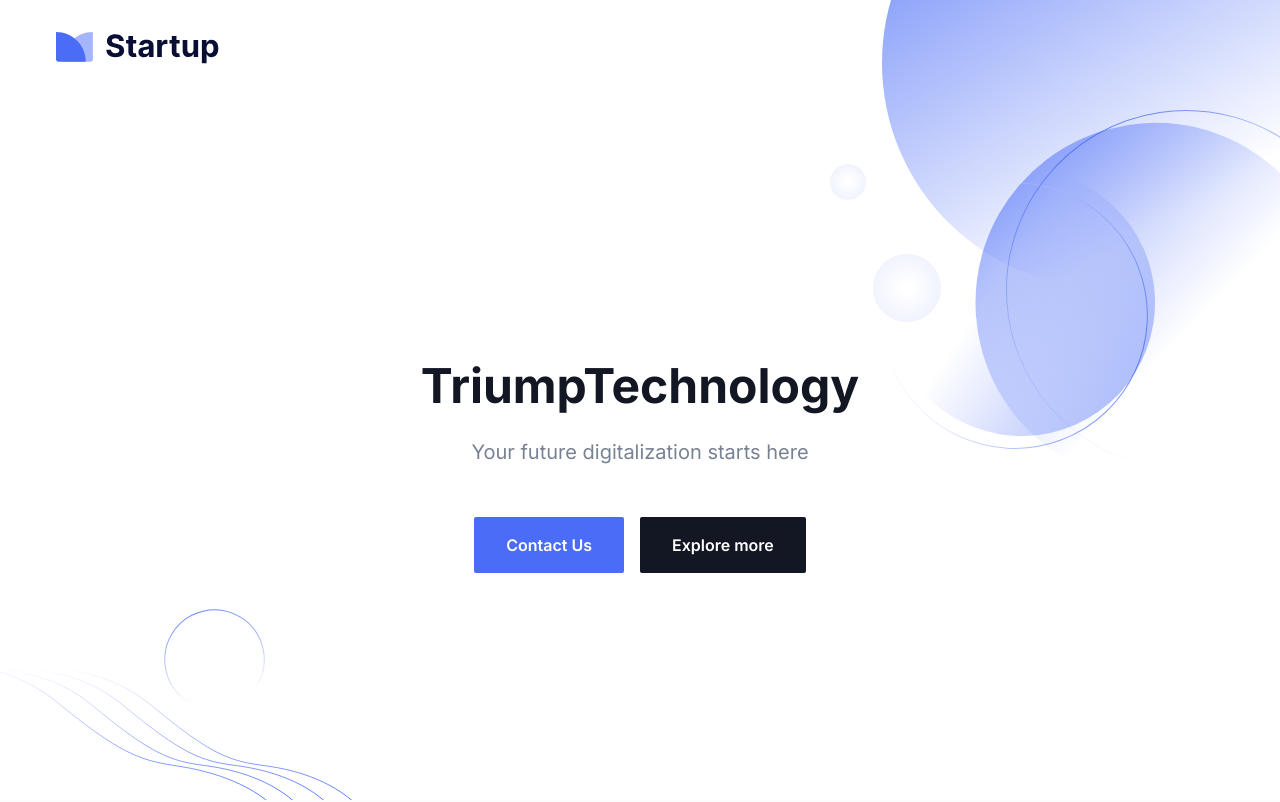
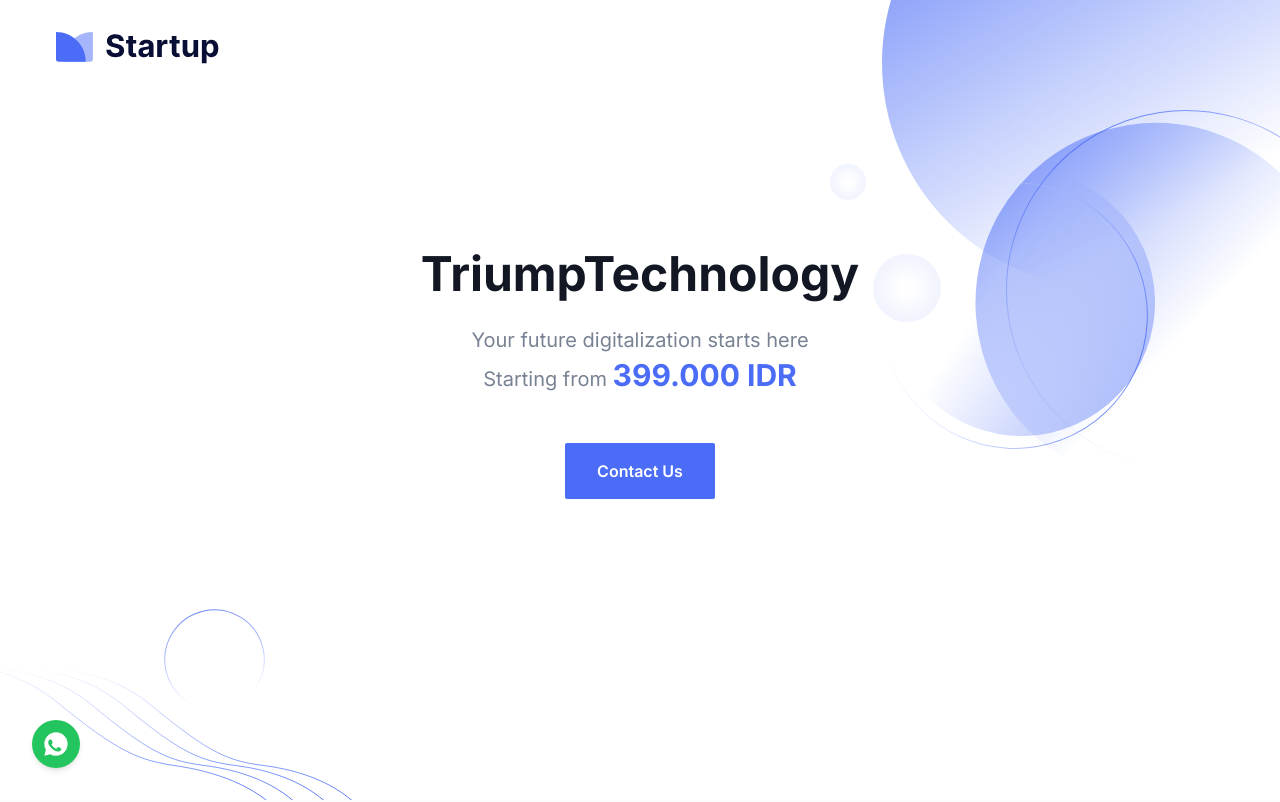
Before and after one commit to LessZxD/CompaProf, a Next.js app: page / in a window 1280 px wide. Shown: the top 802 px of the page. Built offline with nearby package versions, Linux system fonts and the light colour scheme.

Commit message:
Modified hero & works section, Added WhatsApp button

```diff
--- a/src/app/layout.tsx
+++ b/src/app/layout.tsx
@@ -3,6 +3,7 @@
 import Footer from "@/components/Footer";
 import Header from "@/components/Header";
 import ScrollToTop from "@/components/ScrollToTop";
+import WhatsAppButton from "@/components/WhatsApp";
 import { Inter } from "next/font/google";
 import "node_modules/react-modal-video/css/modal-video.css";
 import "../styles/index.css";
@@ -28,6 +29,7 @@ export default function RootLayout({
           {children}
           <Footer />
           <ScrollToTop />
+          <WhatsAppButton />
         </Providers>
       </body>
     </html>
--- a/src/components/Blog/SingleBlog.tsx
+++ b/src/components/Blog/SingleBlog.tsx
@@ -3,23 +3,24 @@ import Image from "next/image";
 import Link from "next/link";
 
 const SingleBlog = ({ blog }: { blog: Blog }) => {
-  const { title, image, paragraph, author, tags, publishDate } = blog;
+  // const { title, image, paragraph, author, tags, publishDate } = blog;
+  const { title, image, paragraph, author, publishDate, url } = blog;
   return (
     <>
       <div className="group relative overflow-hidden rounded-sm bg-white shadow-one duration-300 hover:shadow-two dark:bg-dark dark:hover:shadow-gray-dark">
         <Link
-          href="/blog-details"
+          href={url} target="_blank"
           className="relative block aspect-[37/22] w-full"
         >
-          <span className="absolute right-6 top-6 z-20 inline-flex items-center justify-center rounded-full bg-primary px-4 py-2 text-sm font-semibold capitalize text-white">
+          {/* <span className="absolute right-6 top-6 z-20 inline-flex items-center justify-center rounded-full bg-primary px-4 py-2 text-sm font-semibold capitalize text-white">
             {tags[0]}
-          </span>
+          </span> */}
           <Image src={image} alt="image" fill />
         </Link>
         <div className="p-6 sm:p-8 md:px-6 md:py-8 lg:p-8 xl:px-5 xl:py-8 2xl:p-8">
           <h3>
             <Link
-              href="/blog-details"
+              href={url} target="_blank"
               className="mb-4 block text-xl font-bold text-black hover:text-primary dark:text-white dark:hover:text-primary sm:text-2xl"
             >
               {title}
@@ -39,7 +40,7 @@ const SingleBlog = ({ blog }: { blog: Blog }) => {
                 <h4 className="mb-1 text-sm font-medium text-dark dark:text-white">
                   By {author.name}
                 </h4>
-                <p className="text-xs text-body-color">{author.designation}</p>
+                {/* <p className="text-xs text-body-color">{author.designation}</p> */}
               </div>
             </div>
             <div className="inline-block">
--- a/src/components/Blog/blogData.tsx
+++ b/src/components/Blog/blogData.tsx
@@ -3,17 +3,17 @@ import { Blog } from "@/types/blog";
 const blogData: Blog[] = [
   {
     id: 1,
-    title: "Best UI components for modern websites",
-    paragraph:
-      "Lorem ipsum dolor sit amet, consectetur adipiscing elit. Cras sit amet dictum neque, laoreet dolor.",
-    image: "/images/blog/blog-01.jpg",
+    title: "Go-Tunes",
+    paragraph: "Go-Tunes is a web-based music streaming app inspired by Spotify. It has the core functionalities of a music player along with the abilities to create or update playlists, customize your profile, and manage a subscription system.",
+    image: "/images/blog/web-01.png",
     author: {
-      name: "Samuyl Joshi",
+      name: "Trium Developer",
       image: "/images/blog/author-01.png",
-      designation: "Graphic Designer",
+      // designation: "Graphic Designer",
     },
-    tags: ["creative"],
-    publishDate: "2025",
+    // tags: ["creative"],
+    publishDate: "2024",
+    url: "https://go-tunes.vercel.app",
   },
   {
     id: 2,
@@ -24,10 +24,11 @@ const blogData: Blog[] = [
     author: {
       name: "Musharof Chy",
       image: "/images/blog/author-02.png",
-      designation: "Content Writer",
+      // designation: "Content Writer",
     },
-    tags: ["computer"],
+    // tags: ["computer"],
     publishDate: "2025",
+    url: "",
   },
   {
     id: 3,
@@ -38,10 +39,11 @@ const blogData: Blog[] = [
     author: {
       name: "Lethium Deo",
       image: "/images/blog/author-03.png",
-      designation: "Graphic Designer",
+      // designation: "Graphic Designer",
     },
-    tags: ["design"],
+    // tags: ["design"],
     publishDate: "2025",
+    url: "",
   },
 ];
 export default blogData;
--- a/src/components/Blog/index.tsx
+++ b/src/components/Blog/index.tsx
@@ -10,8 +10,8 @@ const Blog = () => {
     >
       <div className="container">
         <SectionTitle
-          title="Our Latest Blogs"
-          paragraph="There are many variations of passages of Lorem Ipsum available but the majority have suffered alteration in some form."
+          title="Our Works"
+          paragraph=""
           center
         />
 
--- a/src/components/Hero/index.tsx
+++ b/src/components/Hero/index.tsx
@@ -2,6 +2,7 @@
 
 import Link from "next/link";
 import React from "react";
+import { whatsappLink } from "@/config/whatsapp";
 
 const Hero = () => {
   const scrollToContact = (e: React.MouseEvent<HTMLAnchorElement>) => {
@@ -19,7 +20,7 @@ const Hero = () => {
         className="relative z-10 h-screen overflow-hidden bg-white pb-16 pt-[120px] dark:bg-gray-dark md:pb-[120px] md:pt-[150px] xl:pb-[160px] xl:pt-[180px] 2xl:pb-[200px] 2xl:pt-[210px]"
       >
         <div className="container">
-          <div className="mt-44 -mx-4 flex flex-wrap">
+          <div className="-mx-4 mt-16 flex flex-wrap">
             <div className="h-full w-full px-4">
               <div className="mx-auto max-w-[800px] text-center">
                 <h1 className="mb-5 text-3xl font-bold leading-tight text-black dark:text-white sm:text-4xl sm:leading-tight md:text-5xl md:leading-tight">
@@ -27,20 +28,33 @@ const Hero = () => {
                 </h1>
                 <p className="mb-12 text-base !leading-relaxed text-body-color dark:text-body-color-dark sm:text-lg md:text-xl">
                   Your future digitalization starts here
+                  <br />
+                  Starting from{" "}
+                  <span className="text-3xl font-bold text-primary">
+                    399.000 IDR
+                  </span>
                 </p>
                 <div className="flex flex-col items-center justify-center space-y-4 sm:flex-row sm:space-x-4 sm:space-y-0">
-                  <Link
+                  {/* <Link
                     href="#contact"
                     onClick={scrollToContact}
                     className="rounded-sm bg-primary px-8 py-4 text-base font-semibold text-white duration-300 ease-in-out hover:bg-primary/80"
                   >
                     Contact Us
-                  </Link>
-                  <Link
+                  </Link> */}
+                  {/* <Link
                     href="#features"
                     className="inline-block rounded-sm bg-black px-8 py-4 text-base font-semibold text-white duration-300 ease-in-out hover:bg-black/90 dark:bg-white/10 dark:text-white dark:hover:bg-white/5"
                   >
                     Explore more
+                  </Link> */}
+                  <Link
+                    href={whatsappLink}
+                    target="_blank"
+                    rel="noopener noreferrer"
+                    className="rounded-sm bg-primary px-8 py-4 text-base font-semibold text-white duration-300 ease-in-out hover:bg-primary/80"
+                  >
+                    Contact Us
                   </Link>
                 </div>
               </div>
--- /dev/null
+++ b/src/components/WhatsApp/index.tsx
@@ -0,0 +1,37 @@
+"use client"; // necessary if you're using the Next.js App Router and plan to use client-side hooks
+
+import { FC } from "react";
+import { whatsappLink } from "@/config/whatsapp";
+
+interface WhatsAppButtonProps {
+  phoneNumber?: string;
+  message?: string;
+}
+
+const WhatsAppButton: FC<WhatsAppButtonProps> = ({
+}) => {
+  // Construct the WhatsApp URL
+  return (
+    <div className="fixed bottom-8 left-8 z-[99]">
+      <a
+        href={whatsappLink}
+        target="_blank"
+        rel="noopener noreferrer"
+        className="flex h-12 w-12 items-center justify-center rounded-full bg-green-500 text-white shadow-md transition duration-300 ease-in-out hover:bg-green-600"
+      >
+        {/* Use any icon you like; for example a WhatsApp SVG or an emoji */}
+        <svg
+          xmlns="http://www.w3.org/2000/svg"
+          width="28"
+          height="28"
+          fill="currentColor"
+          viewBox="0 0 24 24"
+        >
+          <path d="M12.004 2c5.52 0 10 4.478 10 9.997 0 5.52-4.48 10.001-10 10.001a9.98 9.98 0 01-4.896-1.305l-5.143 1.346 1.353-5.039A9.958 9.958 0 012.004 12C2.004 6.478 6.484 2 12.004 2zm4.521 13.86c-.07-.113-.254-.183-.53-.32-.276-.137-1.634-.805-1.889-.897-.254-.094-.44-.137-.624.137-.182.273-.718.896-.88 1.078-.163.185-.324.206-.6.07-.276-.137-1.166-.43-2.22-1.375-.82-.73-1.371-1.63-1.533-1.906-.163-.273-.017-.421.123-.557.126-.123.278-.321.416-.481.138-.165.185-.277.28-.46.094-.187.047-.344-.024-.48-.07-.137-.624-1.496-.854-2.044-.226-.544-.455-.47-.624-.48-.163-.006-.348-.007-.534-.007-.185 0-.48.07-.732.344-.25.276-.96.94-.96 2.276 0 1.335.983 2.627 1.122 2.806.137.185 1.936 2.95 4.69 4.135.656.283 1.165.453 1.563.582.656.207 1.25.178 1.72.108.524-.08 1.634-.668 1.87-1.314.232-.647.232-1.203.162-1.32z" />
+        </svg>
+      </a>
+    </div>
+  );
+};
+
+export default WhatsAppButton;
--- /dev/null
+++ b/src/config/whatsapp.ts
@@ -0,0 +1,5 @@
+// config/whatsapp.ts
+// WHATSAPP CONFIG
+const phoneNumber = "+6287887152685";
+const defaultMessage = "Bikinin website dong";
+export const whatsappLink = `https://api.whatsapp.com/send?phone=${phoneNumber}&text=${defaultMessage}`;
--- a/src/types/blog.ts
+++ b/src/types/blog.ts
@@ -1,7 +1,7 @@
 type Author = {
   name: string;
   image: string;
-  designation: string;
+  // designation: string;
 };
 
 export type Blog = {
@@ -10,6 +10,7 @@ export type Blog = {
   paragraph: string;
   image: string;
   author: Author;
-  tags: string[];
+  // tags: string[];
   publishDate: string;
+  url: string;
 };
```
Also changed, not shown: public/images/blog/web-01.png (added).
